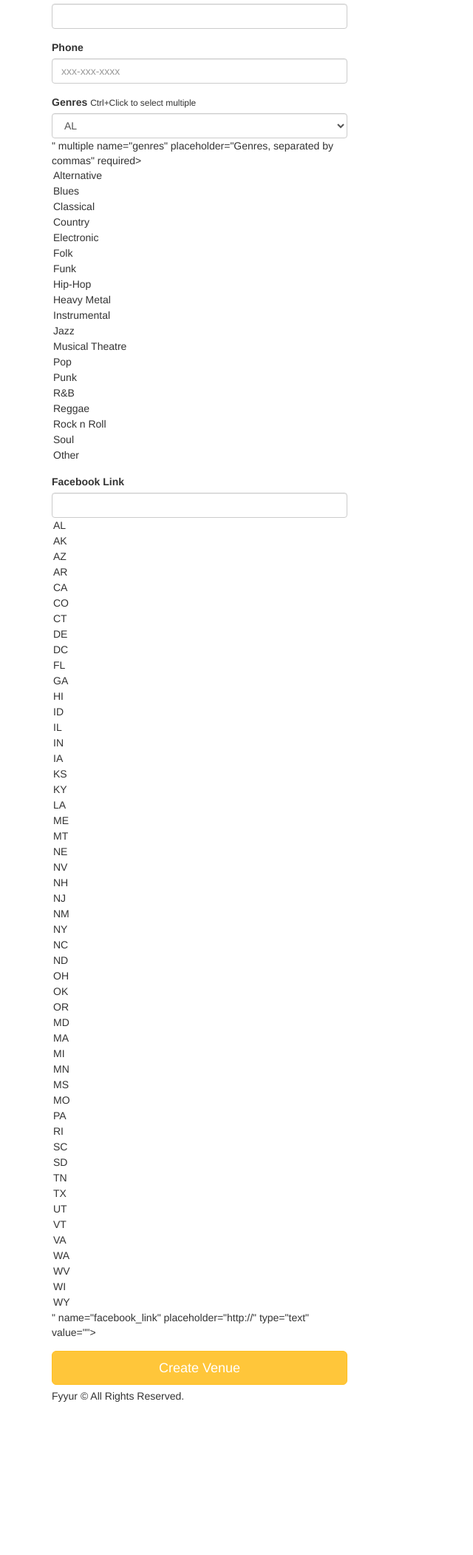
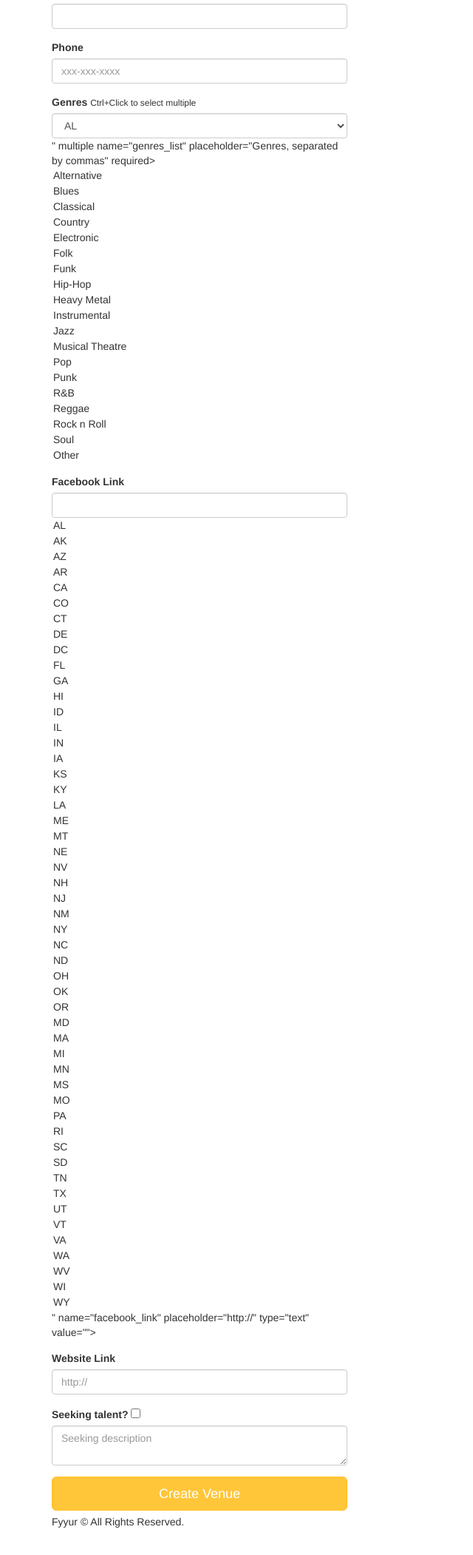
Before and after one commit to nourall22/fyyur-udacity, a Flask app: page /venues/create in a window 1280 px wide. Shown: the part 304-2406 px from the top of the page at 74% size, without its empty margins (0-640 px from the left). Before the commit the page ends 2199 px from the top, so only its background shows below. Run offline with Flask 2, Linux system fonts and the light colour scheme; some libraries are stand-ins or nearby versions.

Commit message:
add create venue

```diff
--- a/starter_code/app.py
+++ b/starter_code/app.py
@@ -21,14 +21,15 @@
 app = Flask(__name__)
 moment = Moment(app)
 app.config.from_object('config')
-app.config["SQLALCHEMY_DATABASE_URI"] =SQLALCHEMY_DATABASE_URI
-app.config["SQLALCHEMY_TRACK_MODIFICATIONS"] =False
+app.config["SQLALCHEMY_DATABASE_URI"] = SQLALCHEMY_DATABASE_URI
+app.config["SQLALCHEMY_TRACK_MODIFICATIONS"] = False
 db = SQLAlchemy(app)
 migrate = Migrate(app, db)
 
 #----------------------------------------------------------------------------#
 # Models.
 #----------------------------------------------------------------------------#
+
 
 class Venue(db.Model):
     __tablename__ = 'Venue'
@@ -47,6 +48,7 @@
     seeking_description = db.Column(db.String)
     shows = db.relationship('Show', backref='venue', lazy=True)
 
+
 class Artist(db.Model):
     __tablename__ = 'Artist'
 
@@ -62,31 +64,36 @@
     seeking_description = db.Column(db.String)
     shows = db.relationship('Show', backref='artist', lazy=True)
 
+
 class Show(db.Model):
     __tablename__ = 'Show'
 
     id = db.Column(db.Integer, primary_key=True)
     venue_id = db.Column(db.Integer, db.ForeignKey('Venue.id'), nullable=False)
-    artist_id = db.Column(db.Integer, db.ForeignKey('Artist.id'), nullable=False)
+    artist_id = db.Column(db.Integer, db.ForeignKey(
+        'Artist.id'), nullable=False)
     start_time = db.Column(db.DateTime, nullable=False)
 
 #----------------------------------------------------------------------------#
 # Filters.
 #----------------------------------------------------------------------------#
 
+
 def format_datetime(value, format='medium'):
   date = dateutil.parser.parse(value)
   if format == 'full':
-      format="EEEE MMMM, d, y 'at' h:mma"
+      format = "EEEE MMMM, d, y 'at' h:mma"
   elif format == 'medium':
-      format="EE MM, dd, y h:mma"
+      format = "EE MM, dd, y h:mma"
   return babel.dates.format_datetime(date, format)
+
 
 app.jinja_env.filters['datetime'] = format_datetime
 
 #----------------------------------------------------------------------------#
 # Controllers.
 #----------------------------------------------------------------------------#
+
 
 @app.route('/')
 def index():
@@ -100,7 +107,7 @@
 def venues():
   areas = db.session.query(Venue.city, Venue.state).distinct()
 
-  data =  []
+  data = []
   for venue in areas:
       venue = dict(zip(('city', 'state'), venue))
       venue['venues'] = []
@@ -114,6 +121,7 @@
           venue['venues'].append(venues_data)
       data.append(venue)
   return render_template('pages/venues.html', areas=data);
+
 
 @app.route('/venues/search', methods=['POST'])
 def search_venues():
@@ -134,6 +142,7 @@
   response['count'] = len(response['data'])
 
   return render_template('pages/search_venues.html', results=response, search_term=request.form.get('search_term', ''))
+
 
 @app.route('/venues/<int:venue_id>')
 def show_venue(venue_id):
@@ -166,21 +175,43 @@
 #  Create Venue
 #  ----------------------------------------------------------------
 
+
 @app.route('/venues/create', methods=['GET'])
 def create_venue_form():
   form = VenueForm()
   return render_template('forms/new_venue.html', form=form)
 
+
 @app.route('/venues/create', methods=['POST'])
 def create_venue_submission():
-  # TODO: insert form data as a new Venue record in the db, instead
-  # TODO: modify data to be the data object returned from db insertion
+  try:
+    form = VenueForm()
+    venue = Venue(
+        name=form.name.data,
+        city=form.city.data,
+        state=form.state.data,
+        address=form.address.data,
+        phone=form.phone.data,
+        genres_list=form.genres_list.data,
+        facebook_link=form.facebook_link.data,
+        website_url=form.website_url.data,
+        image_link=form.image_link.data,
+        seeking_talent=form.seeking_talent.data,
+        seeking_description=form.seeking_description.data,
+    )
+    db.session.add(venue)
+    db.session.commit()
 
-  # on successful db insert, flash success
-  flash('Venue ' + request.form['name'] + ' was successfully listed!')
-  # TODO: on unsuccessful db insert, flash an error instead.
-  # e.g., flash('An error occurred. Venue ' + data.name + ' could not be listed.')
-  # see: http://flask.pocoo.org/docs/1.0/patterns/flashing/
+    flash('Venue ' + venue.name + ' was successfully listed!')
+    return render_template('pages/home.html')
+  except Exception as e:
+    print(e)
+    flash('An error occurred. Venue ' + request.form['name'] + ' could not be listed.')
+    db.session.rollback()
+    return render_template('pages/home.html')
+  finally:
+    db.session.close()
+
   return render_template('pages/home.html')
 
 @app.route('/venues/<venue_id>', methods=['DELETE'])
--- a/starter_code/forms.py
+++ b/starter_code/forms.py
@@ -1,7 +1,9 @@
 from datetime import datetime
 from flask_wtf import Form
-from wtforms import StringField, SelectField, SelectMultipleField, DateTimeField
+from wtforms import StringField, SelectField, SelectMultipleField, DateTimeField, BooleanField
+from wtforms.widgets import TextArea
 from wtforms.validators import DataRequired, AnyOf, URL
+
 
 class ShowForm(Form):
     artist_id = StringField(
@@ -13,8 +15,9 @@
     start_time = DateTimeField(
         'start_time',
         validators=[DataRequired()],
-        default= datetime.today()
+        default=datetime.today()
     )
+
 
 class VenueForm(Form):
     name = StringField(
@@ -88,7 +91,7 @@
     image_link = StringField(
         'image_link'
     )
-    genres = SelectMultipleField(
+    genres_list = SelectMultipleField(
         # TODO implement enum restriction
         'genres', validators=[DataRequired()],
         choices=[
@@ -116,6 +119,16 @@
     facebook_link = StringField(
         'facebook_link', validators=[URL()]
     )
+    website_url = StringField(
+        'website', validators=[URL()]
+    )
+    seeking_talent = BooleanField(
+        'seeking_talent',
+    )
+    seeking_description = StringField(
+        'seeking_description', widget=TextArea()
+    )
+
 
 class ArtistForm(Form):
     name = StringField(
--- a/starter_code/templates/forms/new_venue.html
+++ b/starter_code/templates/forms/new_venue.html
@@ -3,7 +3,8 @@
 {% block content %}
 <div class="form-wrapper">
   <form method="post" class="form">
-      <h3 class="form-heading">List a new venue <a href="{{ url_for('index') }}" title="Back to homepage"><i class="fa fa-home pull-right"></i></a></h3>
+    <h3 class="form-heading">List a new venue <a href="{{ url_for('index') }}" title="Back to homepage"><i
+          class="fa fa-home pull-right"></i></a></h3>
     <div class="form-group">
       <label for="name">Name</label>
       {{ form.name(class_ = 'form-control', autofocus = true) }}
@@ -30,12 +31,24 @@
     <div class="form-group">
       <label for="genres">Genres</label>
       <small>Ctrl+Click to select multiple</small>
-        {{ form.genres(class_ = 'form-control', placeholder='Genres, separated by commas', id=form.state, autofocus = true) }}
+      {{ form.genres_list(class_ = 'form-control', placeholder='Genres, separated by commas', id=form.state, autofocus = true) }}
     </div>
     <div class="form-group">
       <label for="genres">Facebook Link</label>
       {{ form.facebook_link(class_ = 'form-control', placeholder='http://', id=form.state, autofocus = true) }}
     </div>
+
+    <div class="form-group">
+      <label for="website">Website Link</label>
+      {{ form.website_url(class_ = 'form-control', placeholder='http://', id='website', autofocus = true, type="url") }}
+    </div>
+
+    <div class="form-group">
+      <label for="seeking_description">Seeking talent?</label>
+      {{ form.seeking_talent(id='seeking_talent', autofocus = true) }}
+      {{ form.seeking_description(class_ = 'form-control', id='seeking_description', placeholder='Seeking description', autofocus = true) }}
+    </div>
+
     <input type="submit" value="Create Venue" class="btn btn-primary btn-lg btn-block">
   </form>
 </div>
```
Lines whose indentation alone changed are shown as unchanged.
